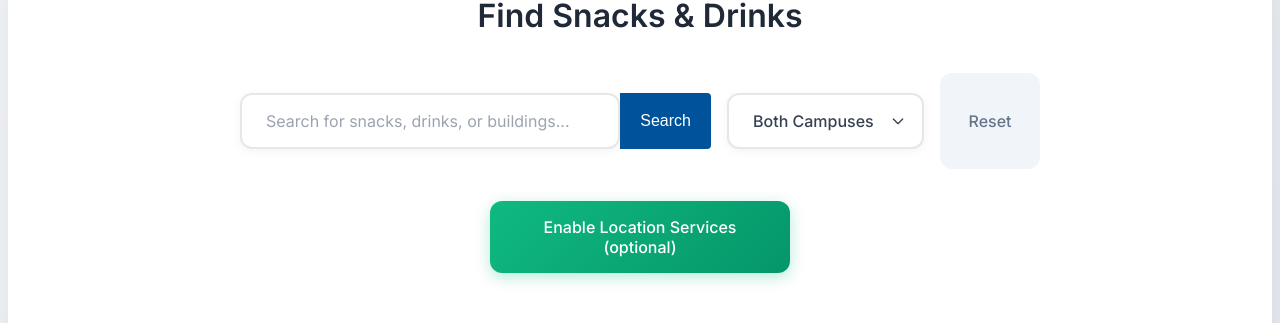
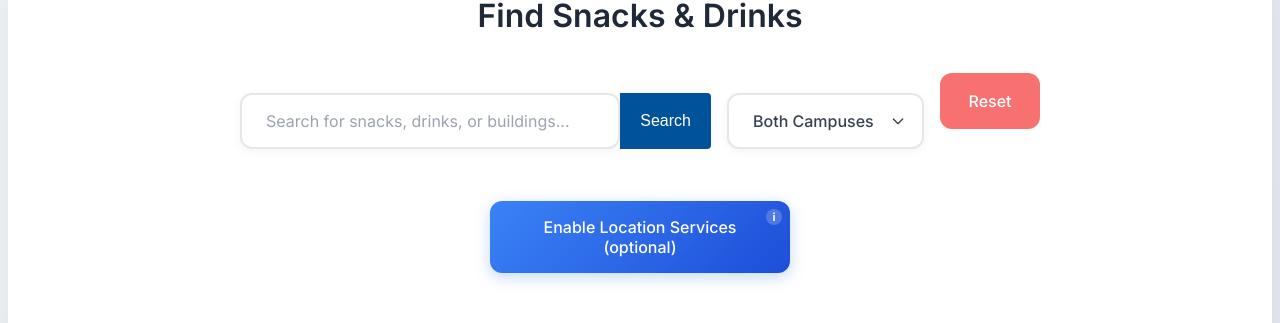
Before and after one commit to sagrawal11/duke-vending-map, a React (Create React App) app: page / in a window 1280 px wide. Shown: the part 394-717 px from the top of the page. Built offline with nearby package versions, Linux system fonts and the light colour scheme.

Commit message:
info hover for location services added

```diff
--- a/src/pages/MainPage.css
+++ b/src/pages/MainPage.css
@@ -130,6 +130,16 @@
   }
 }
 
+.location-button:active {
+  transform: translateY(0) scale(0.98);
+}
+
+.location-button:disabled {
+  opacity: 0.7;
+  cursor: not-allowed;
+  transform: none;
+}
+
 /* Search bar styling */
 .search-container input {
   flex: 1;
@@ -144,6 +154,8 @@
   -webkit-appearance: none;
   -moz-appearance: none;
   appearance: none;
+  height: 3.5rem; /* Set explicit height */
+  box-sizing: border-box;
 }
 
 .search-container input:focus {
@@ -184,6 +196,8 @@
   background-size: 1rem;
   padding-right: 3rem;
   min-width: 160px;
+  height: 3.5rem; /* Match search bar height */
+  box-sizing: border-box;
 }
 
 .campus-select:focus {
@@ -215,16 +229,20 @@
 }
 
 .clear-button {
-  background: #f1f5f9;
-  color: #64748b;
+  background: #f87171;
+  color: white;
   min-width: 100px;
+  height: 3.5rem; /* Match search bar height */
+  display: flex;
+  align-items: center;
+  justify-content: center;
 }
 
 .clear-button:hover {
-  background: #e2e8f0;
-  color: #475569;
+  background: #ef4444;
+  color: white;
   transform: translateY(-1px);
-  box-shadow: 0 4px 15px rgba(0, 0, 0, 0.1);
+  box-shadow: 0 4px 15px rgba(248, 113, 113, 0.3);
 }
 
 .clear-button:active {
@@ -232,40 +250,99 @@
 }
 
 .location-button {
-  background: linear-gradient(135deg, #10b981 0%, #059669 100%);
+  background: linear-gradient(135deg, #3b82f6 0%, #1d4ed8 100%);
   color: white;
   margin: 0 auto;
   display: block;
   width: 100%;
   max-width: 300px;
-  box-shadow: 0 4px 15px rgba(16, 185, 129, 0.3);
+  box-shadow: 0 4px 15px rgba(59, 130, 246, 0.3);
   font-size: clamp(0.9rem, 2.5vw, 1rem);
+  position: relative;
+  overflow: visible; /* Allow tooltip to show outside button */
 }
 
 .location-button:hover {
   transform: translateY(-1px);
+  box-shadow: 0 6px 25px rgba(59, 130, 246, 0.4);
+}
+
+.location-button.active {
+  background: linear-gradient(135deg, #10b981 0%, #059669 100%);
+  box-shadow: 0 4px 15px rgba(16, 185, 129, 0.3);
+}
+
+.location-button.active:hover {
   box-shadow: 0 6px 25px rgba(16, 185, 129, 0.4);
 }
 
-.location-button:active {
-  transform: translateY(0) scale(0.98);
+/* Location info tooltip */
+.location-info-icon {
+  position: absolute;
+  top: 0.5rem;
+  right: 0.5rem;
+  width: 1rem;
+  height: 1rem;
+  background: rgba(255, 255, 255, 0.2);
+  border-radius: 50%;
+  display: flex;
+  align-items: center;
+  justify-content: center;
+  font-size: 0.7rem;
+  font-weight: bold;
+  cursor: help;
+  transition: all 0.2s ease;
 }
 
-.location-button:disabled {
-  opacity: 0.7;
-  cursor: not-allowed;
-  transform: none;
+.location-info-icon:hover {
+  background: rgba(255, 255, 255, 0.3);
+  transform: scale(1.1);
 }
 
-.location-button.active {
-  background: linear-gradient(135deg, #3b82f6 0%, #1d4ed8 100%);
-  box-shadow: 0 4px 15px rgba(59, 130, 246, 0.3);
+.location-tooltip {
+  position: absolute;
+  bottom: calc(100% + 0.5rem); /* Position above the button with gap */
+  right: 0;
+  background: #1f2937;
+  color: white;
+  padding: 0.75rem;
+  border-radius: 8px;
+  font-size: 0.85rem;
+  line-height: 1.4;
+  width: 280px;
+  box-shadow: 0 8px 25px rgba(0, 0, 0, 0.3);
+  z-index: 9999; /* Very high z-index to appear above everything */
+  opacity: 0;
+  visibility: hidden;
+  transition: all 0.2s ease;
+  pointer-events: none;
+  transform: translateY(10px); /* Start slightly lower for animation */
+}
+
+.location-tooltip::after {
+  content: '';
+  position: absolute;
+  top: 100%;
+  right: 1rem;
+  width: 0;
+  height: 0;
+  border-left: 6px solid transparent;
+  border-right: 6px solid transparent;
+  border-top: 6px solid #1f2937;
+}
+
+.location-info-icon:hover .location-tooltip {
+  opacity: 1;
+  visibility: visible;
+  transform: translateY(0); /* Slide up into view */
 }
 
 /* Location section */
 .location-section {
   text-align: center;
   margin-bottom: 1.5rem;
+  position: relative; /* Create stacking context for tooltip */
+  z-index: 10; /* Ensure tooltip appears above other elements */
 }
 
 @media (min-width: 768px) {
--- a/src/pages/MainPage.js
+++ b/src/pages/MainPage.js
@@ -43,6 +43,9 @@ function MapUpdater({ visibleMachines, userLocation }) {
 
   // Fit map bounds to visible markers and user location
   React.useEffect(() => {
+    if (!map) return;
+
+    try {
       if (visibleMachines.length > 0) {
         const points = [...visibleMachines.map(machine => machine.location)];
 
@@ -51,8 +54,18 @@ function MapUpdater({ visibleMachines, userLocation }) {
           points.push([userLocation.latitude, userLocation.longitude]);
         }
 
+        if (points.length > 0) {
           const bounds = L.latLngBounds(points);
+          // Use a timeout to ensure map is ready
+          setTimeout(() => {
+            if (map && map.getContainer()) {
               map.fitBounds(bounds, { padding: [50, 50] });
+            }
+          }, 100);
+        }
+      }
+    } catch (error) {
+      console.warn('Map update error:', error);
     }
   }, [visibleMachines, userLocation, map]);
 
@@ -64,8 +77,14 @@ function UserLocationMarker({ position }) {
   const map = useMap();
 
   useEffect(() => {
-    if (position) {
+    if (!map) return;
+
+    try {
+      if (position && map.getContainer()) {
         map.flyTo(position, map.getZoom());
+      }
+    } catch (error) {
+      console.warn('User location marker error:', error);
     }
   }, [position, map]);
 
@@ -303,8 +322,8 @@ function MainPage() {
 
   // Define which buildings are on which campus
   const campusBuildings = {
-    west: ['LSRC', 'Teer', 'Physics', 'Wilkinson', 'Perkins', 'Rueben Cooke', 'Social Sciences', 'Allen', 'Few', 'Wu', 'Flowers', 'Bryan Center', 'Wilson Recreation Center'],
-    east: ['Eastern Union', 'Pegram', 'Brown', 'Basset', 'Alspaugh', 'Giles', 'Wilson Residence', 'Classroom', 'West House', 'West Duke', 'Randolph', 'Blackwell', 'Gilbert Addoms', 'Southgate', 'Bell Tower', 'Trinity', 'Brodie']
+    west: ['West Union', 'Perkins Library', 'Bryan Center', 'Allen Building', 'Sanford Building'],
+    east: ['Marketplace', 'Lilly Library', 'LSRC', 'Hudson Hall', 'Randolph Building', 'Bell Tower']
   };
 
   // Function to determine which campus a machine is on
@@ -469,7 +488,12 @@ function MainPage() {
 
   // Initialize visible machines with campus filter on component mount
   useEffect(() => {
+    // Add a small delay to prevent map errors during rapid updates
+    const timer = setTimeout(() => {
       setVisibleMachines(getFilteredMachines(vendingMachines));
+    }, 50);
+
+    return () => clearTimeout(timer);
   }, [campusFilter]);
 
   // Toggle category expansion
@@ -621,6 +645,14 @@ function MainPage() {
             >
               {isLoadingLocation ? 'Getting location...' :
                locationPermission === 'granted' ? 'Update My Location' : 'Enable Location Services (optional)'}
+
+              {/* Info icon with tooltip */}
+              <div className="location-info-icon">
+                i
+                <div className="location-tooltip">
+                  Used to show your distance from vending machines and sort results by proximity. Your location is never stored or shared.
+                </div>
+              </div>
             </button>
             {userLocation && (
               <p className="location-status">
@@ -640,7 +672,7 @@ function MainPage() {
         <div className="map-section">
           <h2>
             {searchPerformed && searchTerm ?
-              `Vending Machines with ${searchTerm}` :
+              `Vending Machines with "${searchTerm}"` :
               'Campus Vending Machine Map'
             }
           </h2>
@@ -650,7 +682,15 @@ function MainPage() {
               zoom={16}
               scrollWheelZoom={true}
               style={{ height: "500px", width: "100%" }}
-              key={visibleMachines.map(m => m.id).join('-')}
+              key={`${visibleMachines.map(m => m.id).join('-')}-${campusFilter}`}
+              whenCreated={(mapInstance) => {
+                // Ensure map is properly initialized
+                setTimeout(() => {
+                  if (mapInstance && mapInstance.getContainer()) {
+                    mapInstance.invalidateSize();
+                  }
+                }, 100);
+              }}
             >
               <TileLayer
                 attribution='&copy; <a href="https://www.openstreetmap.org/copyright">OpenStreetMap</a> contributors'
```
Lines whose indentation alone changed are shown as unchanged.
